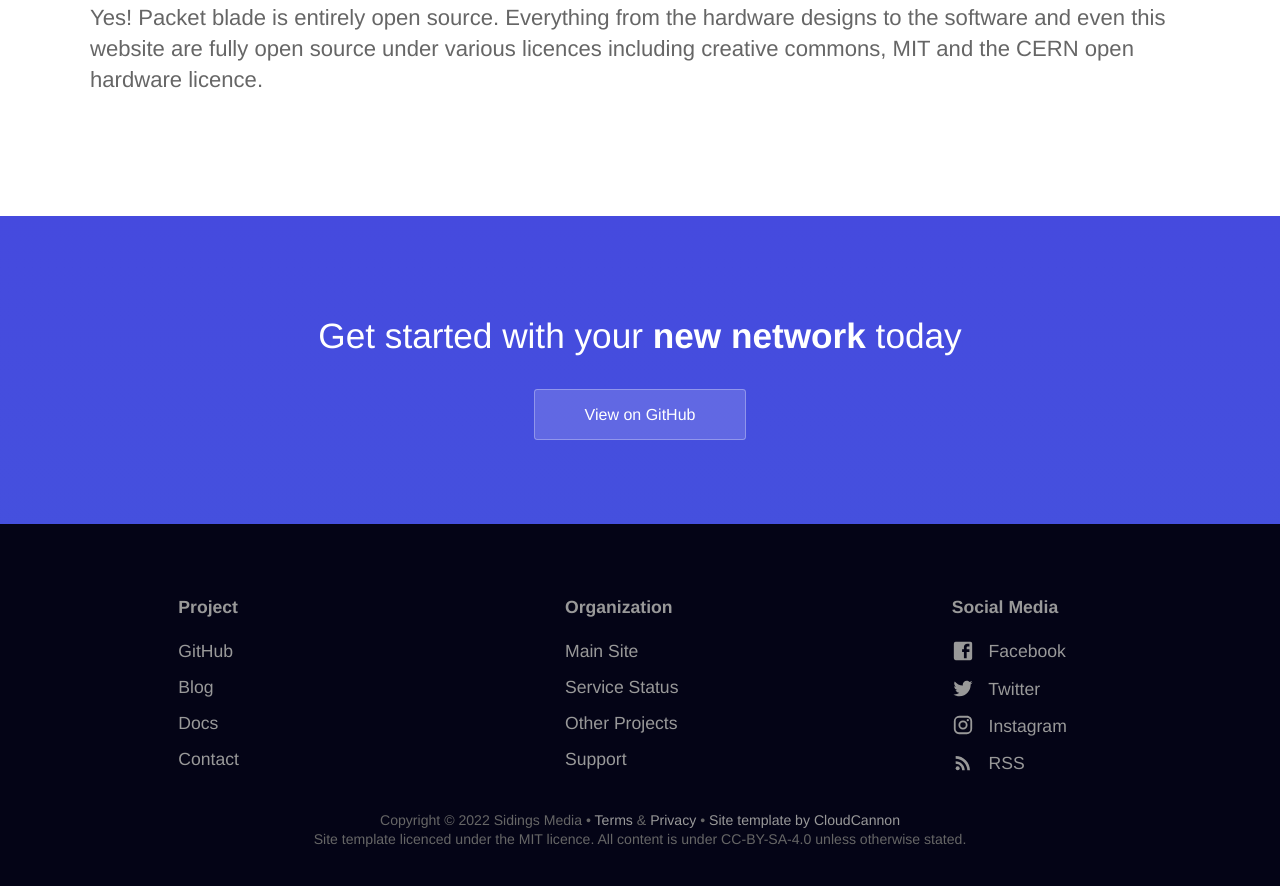
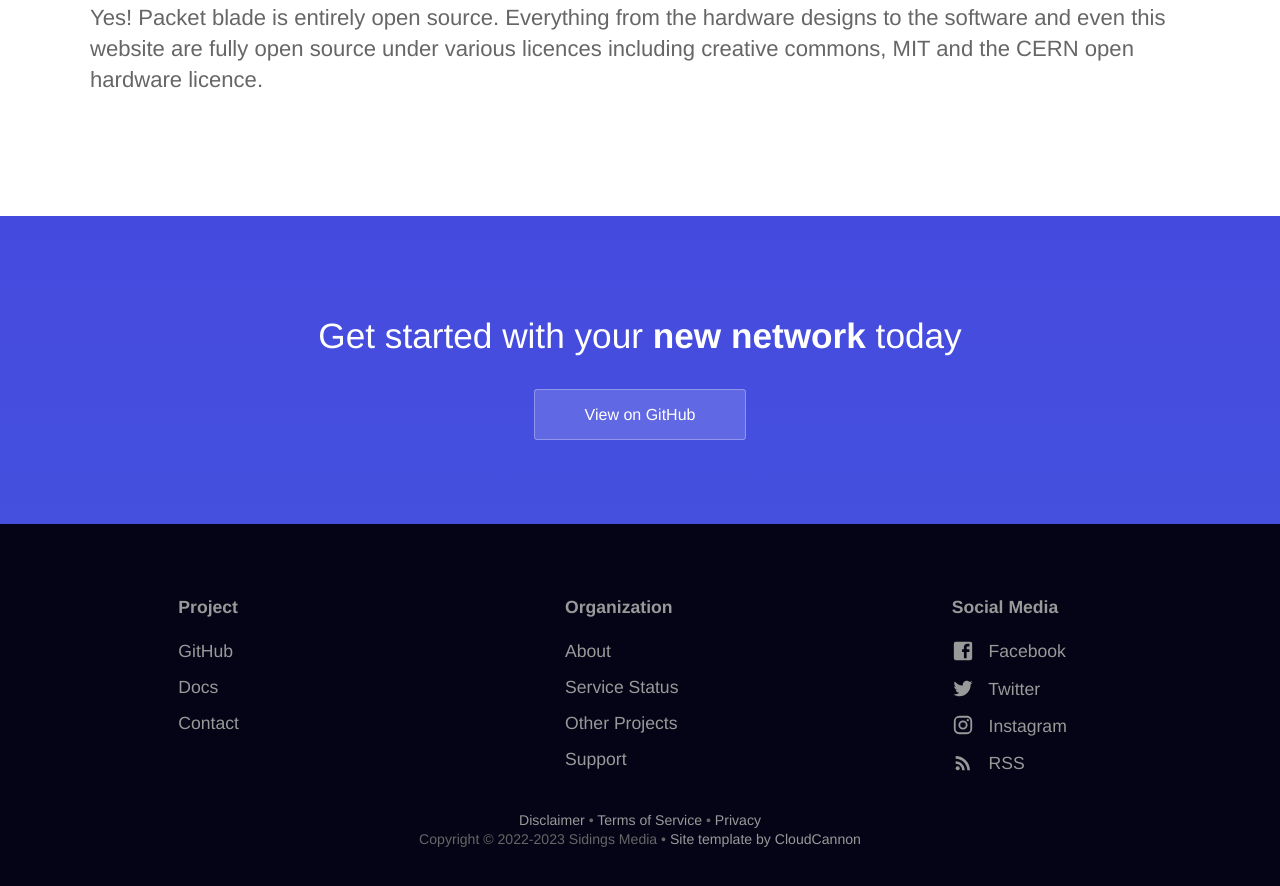
Before and after one commit to PacketBlade/packetblade.sidingsmedia.com, a Jekyll site: the page built from index.html, in a window 1280 px wide and 900 px high, scrolled down 1957 px. Shown: the top 886 px of the window. Built offline with Jekyll 4.4.1, drawn with Linux system fonts in a browser that asks for light colours; the list of posts is cut into pages by our own code.

Commit message:
Updated footer links
Signed-off-by: Matthew Nickson <mnickson@sidingsmedia.com>

```diff
--- a/_data/footer.yml
+++ b/_data/footer.yml
@@ -8,8 +8,6 @@
     - name: GitHub
       link: https://github.com/packetblade
       new_window: true
-    - name: Blog
-      link: /blog/
     - name: Docs
       link: https://docs.sidingsmedia.com/project/packetblade/en/latest/
       new_window: true
@@ -19,17 +17,17 @@
 - column:
   name: Organization
   links:
-    - name: Main Site
+    - name: About
       link: https://sidingsmedia.com
       new_window: true
     - name: Service Status
       link: https://status.sidingsmedia.com
       new_window: true
     - name: Other Projects
-      link: https://sidingsmedia.com/projects/
+      link: https://sidingsmedia.com/#projects
       new_window: true
     - name: Support
-      link: https://sidingsmedia.com/contact/
+      link: https://sidingsmedia.com/#contact
       new_window: true
 
 - column:
--- a/_layouts/default.html
+++ b/_layouts/default.html
@@ -42,8 +42,8 @@ SPDX-License-Identifier: MIT
 					</ul>
 					{% endfor %}
 				</div>
-				<p class="copyright">Copyright &copy; 2022 Sidings Media • <a href="https://sidingsmedia.com/legal/tos/">Terms</a> &amp; <a href="https://sidingsmedia.com/legal/privacy/">Privacy</a> • <a href="https://github.com/CloudCannon/hydra-jekyll-template">Site template by CloudCannon</a></p>
-                <p class="copyright">Site template licenced under the MIT licence. All content is under CC-BY-SA-4.0 unless otherwise stated.</p>
+                <p class="copyright"><a href="https://sidingsmedia.com/legal/disclaimer/">Disclaimer</a> • <a href="https://sidingsmedia.com/legal/terms/">Terms of Service</a> • <a href="https://sidingsmedia.com/legal/privacy/">Privacy</a></p>
+				<p class="copyright">Copyright &copy; 2022-2023 Sidings Media • <a href="https://github.com/CloudCannon/hydra-jekyll-template">Site template by CloudCannon</a></p>
 			</div>
 		</footer>
 		<script>
```
